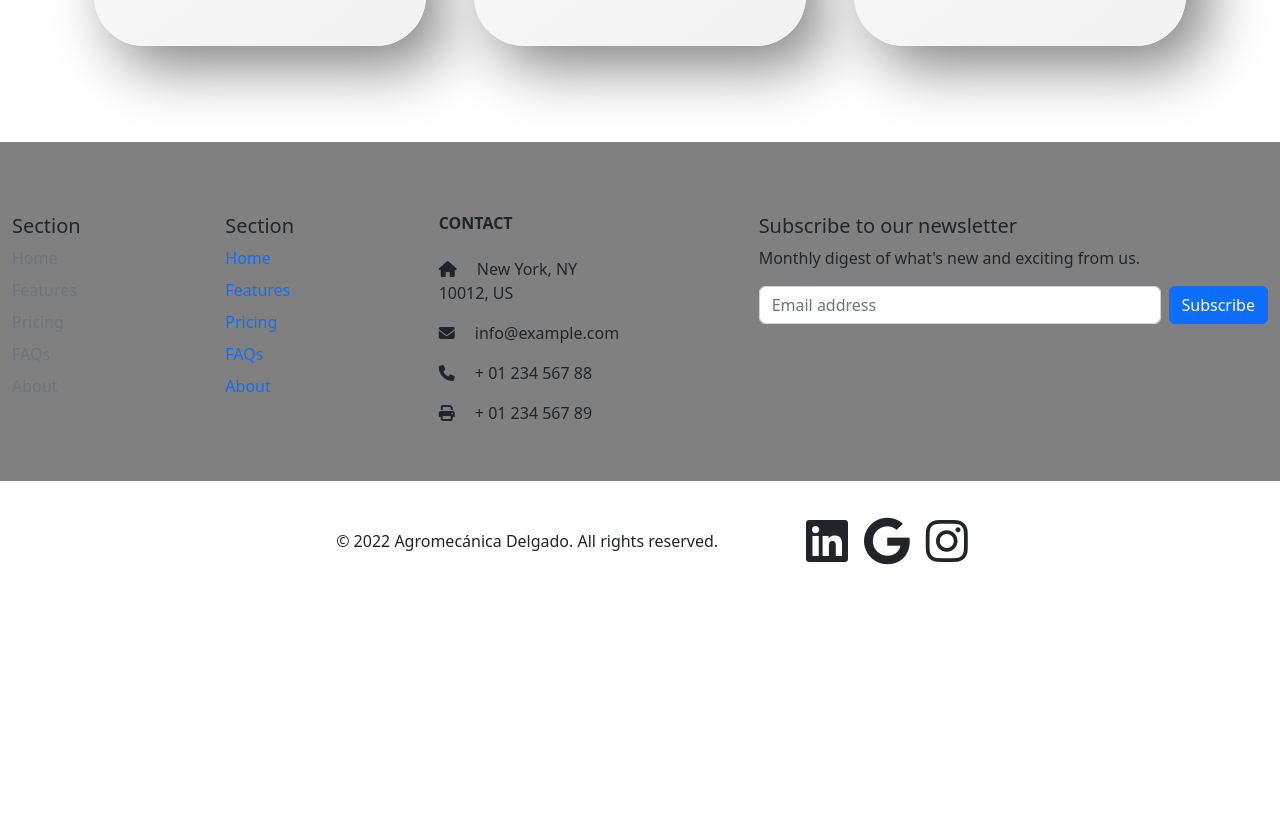
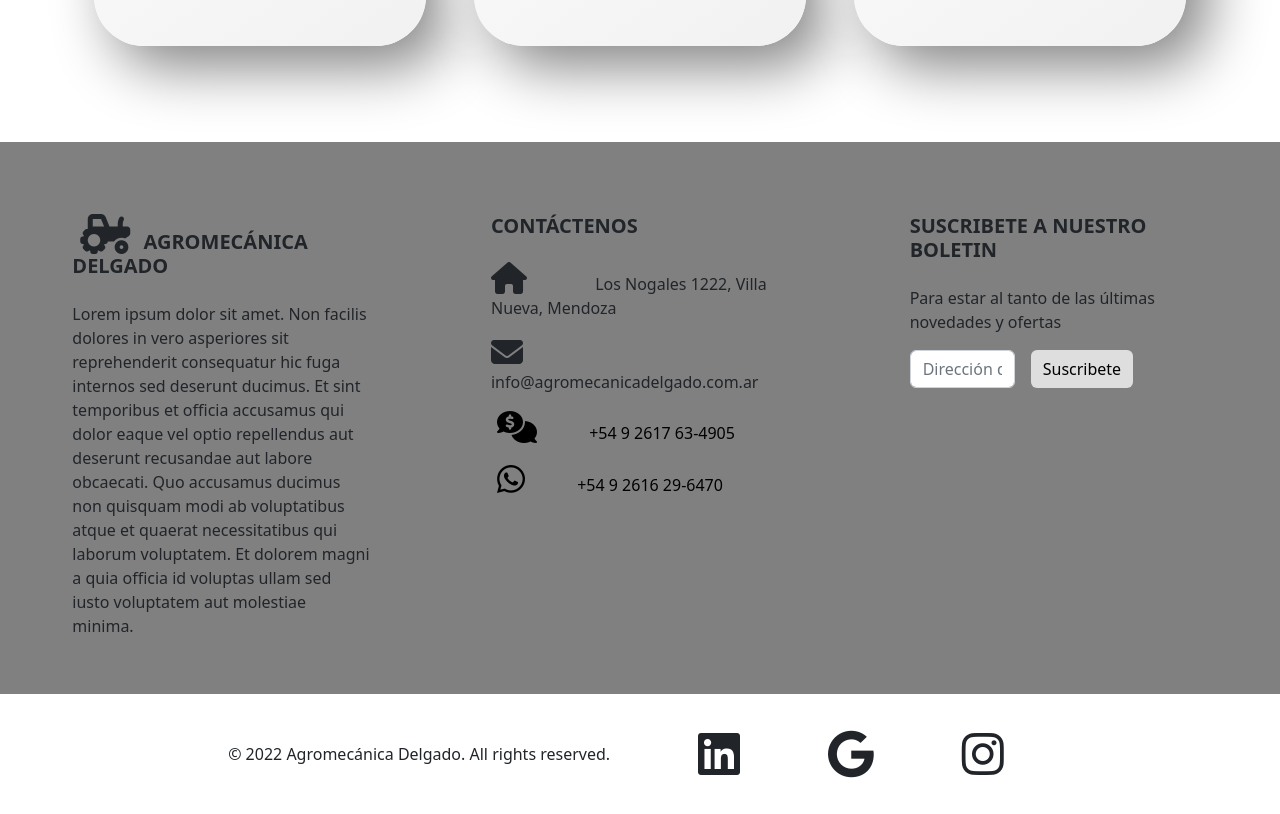
Before and after one commit to Metalnd01/landingPagePedro, an Angular app in the folder landingPagePedro/: page / in a window 1280 px wide. Shown: the part 1545-2359 px from the top of the page. Before the commit the page ends 2146 px from the top, so only its background shows below. Built offline with nearby package versions, Linux system fonts and the light colour scheme.

Commit message:
agrega datos e iconos al footer

```diff
--- a/landingPagePedro/src/app/components/footer/footer.component.css
+++ b/landingPagePedro/src/app/components/footer/footer.component.css
@@ -1,5 +1,3 @@
-
-
 footer {
     background-color: grey;
     max-width: 100%;
@@ -9,3 +7,21 @@ footer {
     margin: 0.5em;
     justify-content: center;
 }
+
+a {
+    color:black;
+}
+
+button {
+    background-color: transparent;
+    border: none;
+}
+
+.btn-primary {
+    background-color: rgb(222, 222, 222);
+    color: black;
+}
+
+i {
+    padding-right: 1.5em;
+}
--- a/landingPagePedro/src/app/components/footer/footer.component.html
+++ b/landingPagePedro/src/app/components/footer/footer.component.html
@@ -1,46 +1,43 @@
 <footer class="container py-4 my-0">
-    <div class="row pt-5">
-        <div class="col-6 col-md-2 mb-3">
-            <h5>Section</h5>
-            <ul class="nav flex-column">
-                <li class="nav-item mb-2"><a href="#" class="nav-link p-0 text-muted">Home</a></li>
-                <li class="nav-item mb-2"><a href="#" class="nav-link p-0 text-muted">Features</a></li>
-                <li class="nav-item mb-2"><a href="#" class="nav-link p-0 text-muted">Pricing</a></li>
-                <li class="nav-item mb-2"><a href="#" class="nav-link p-0 text-muted">FAQs</a></li>
-                <li class="nav-item mb-2"><a href="#" class="nav-link p-0 text-muted">About</a></li>
-            </ul>
+    <div class="row pt-5 mx-auto g-3">
+        <div class="col-6 col-md-3 mb-3 mx-auto">
+
+            <h5 class="text-uppercase fw-bold mb-4">
+                <i class="fa-solid fa-tractor fa-2x px-2"></i>
+                Agromecánica Delgado
+            </h5>
+            <p>Lorem ipsum dolor sit amet. Non facilis dolores in vero asperiores sit reprehenderit consequatur hic fuga
+                internos sed deserunt ducimus. Et sint temporibus et officia accusamus qui dolor eaque vel optio
+                repellendus aut deserunt recusandae aut labore obcaecati. Quo accusamus ducimus non quisquam modi ab
+                voluptatibus atque et quaerat necessitatibus qui laborum voluptatem. Et dolorem magni a quia officia id
+                voluptas ullam sed iusto voluptatem aut molestiae minima.</p>
         </div>
 
-        <div class="col-6 col-md-2 mb-3">
-            <h5>Section</h5>
-            <ul class="nav flex-column">
-                <li class="nav-item mb-2"><a href="#" class="nav-link p-0 ">Home</a></li>
-                <li class="nav-item mb-2"><a href="#" class="nav-link p-0 ">Features</a></li>
-                <li class="nav-item mb-2"><a href="#" class="nav-link p-0 ">Pricing</a></li>
-                <li class="nav-item mb-2"><a href="#" class="nav-link p-0 ">FAQs</a></li>
-                <li class="nav-item mb-2"><a href="#" class="nav-link p-0 ">About</a></li>
-            </ul>
+        <div class="col-6 col-md-3 mb-3 mx-auto">
+            <h5 class="text-uppercase fw-bold mb-4">Contáctenos</h5>
+            <p><i class="fas fa-home me-3 fa-2x"></i> Los Nogales 1222, Villa Nueva, Mendoza</p>
+            <p>
+                <i class="fas fa-envelope me-3 fa-2x"></i>
+                info@agromecanicadelgado.com.ar
+            </p>
+            <p>
+                <button type="button" data-togle="tooltip" data-placement="top" title="Presupuestos y Ventas"
+                    data-animation="false"><i class="fa-solid fa-comments-dollar fa-2x"></i> +54 9 2617 63-4905</button>
+            </p>
+            <p>
+                <button type="button" data-togle="tooltip" data-placement="top" title="Servicio Postventa"
+                    data-animation="false"><i class="fa-brands fa-whatsapp fa-2x"></i> +54 9 2616 29-6470</button>
+            </p>
         </div>
 
-        <div class="col-6 col-md-2 mb-3">
-            <h6 class="text-uppercase fw-bold mb-4">Contact</h6>
-            <p><i class="fas fa-home me-3"></i> New York, NY 10012, US</p>
-            <p>
-                <i class="fas fa-envelope me-3"></i>
-                info@example.com
-            </p>
-            <p><i class="fas fa-phone me-3"></i> + 01 234 567 88</p>
-            <p><i class="fas fa-print me-3"></i> + 01 234 567 89</p>
-        </div>
-
-        <div class="col-md-5 offset-md-1 mb-3">
+        <div class="col-md-3 offset-md-1 mb-3 mx-auto">
             <form>
-                <h5>Subscribe to our newsletter</h5>
-                <p>Monthly digest of what's new and exciting from us.</p>
-                <div class="d-flex flex-column flex-sm-row w-100 gap-2">
-                    <label for="newsletter1" class="visually-hidden">Email address</label>
-                    <input id="newsletter1" type="text" class="form-control" placeholder="Email address">
-                    <button class="btn btn-primary" type="button">Subscribe</button>
+                <h5 class="text-uppercase fw-bold mb-4">Suscribete a nuestro boletin</h5>
+                <p>Para estar al tanto de las últimas novedades y ofertas</p>
+                <div class="d-flex flex-column flex-sm-row w-75 gap-3">
+                    <label for="newsletter1" class="visually-hidden">Dirección de Email</label>
+                    <input id="newsletter1" type="text" class="form-control" placeholder="Dirección de Email">
+                    <button class="btn btn-primary" type="button">Suscribete</button>
                 </div>
             </form>
         </div>
```
